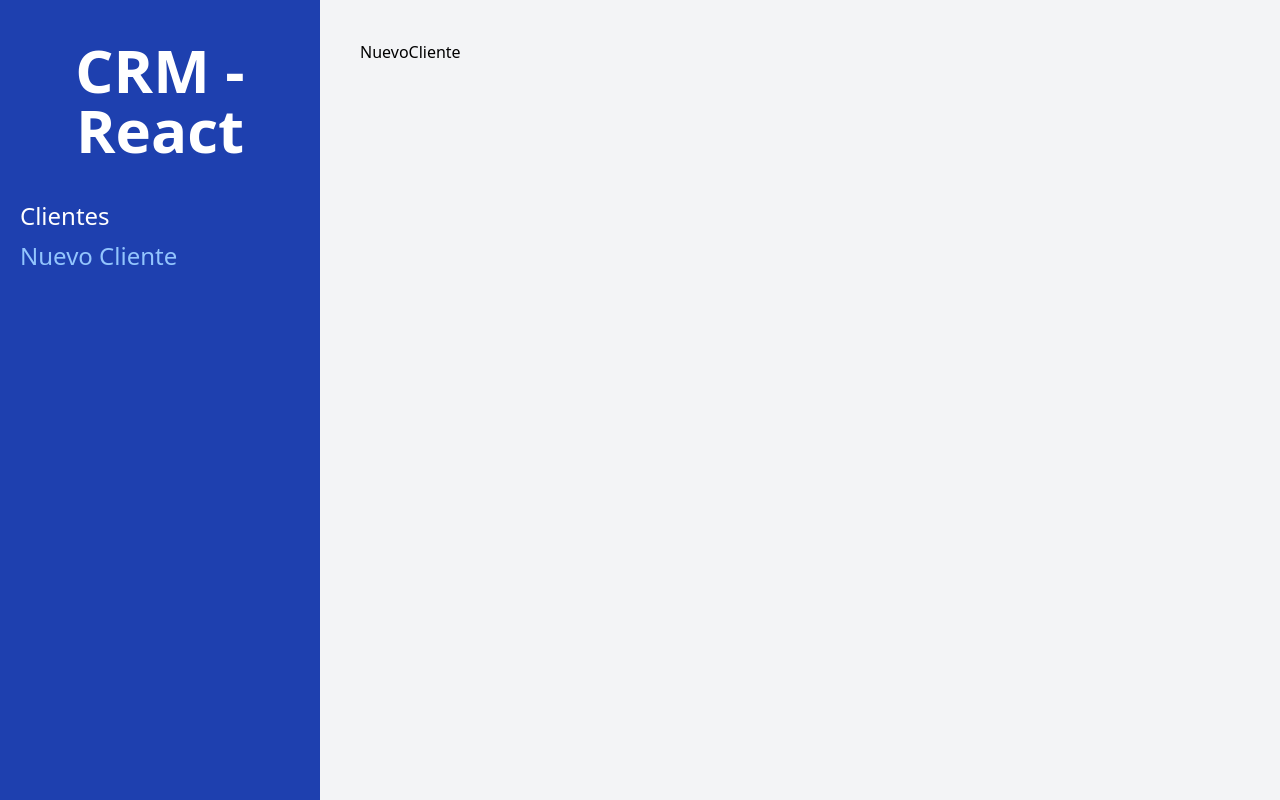
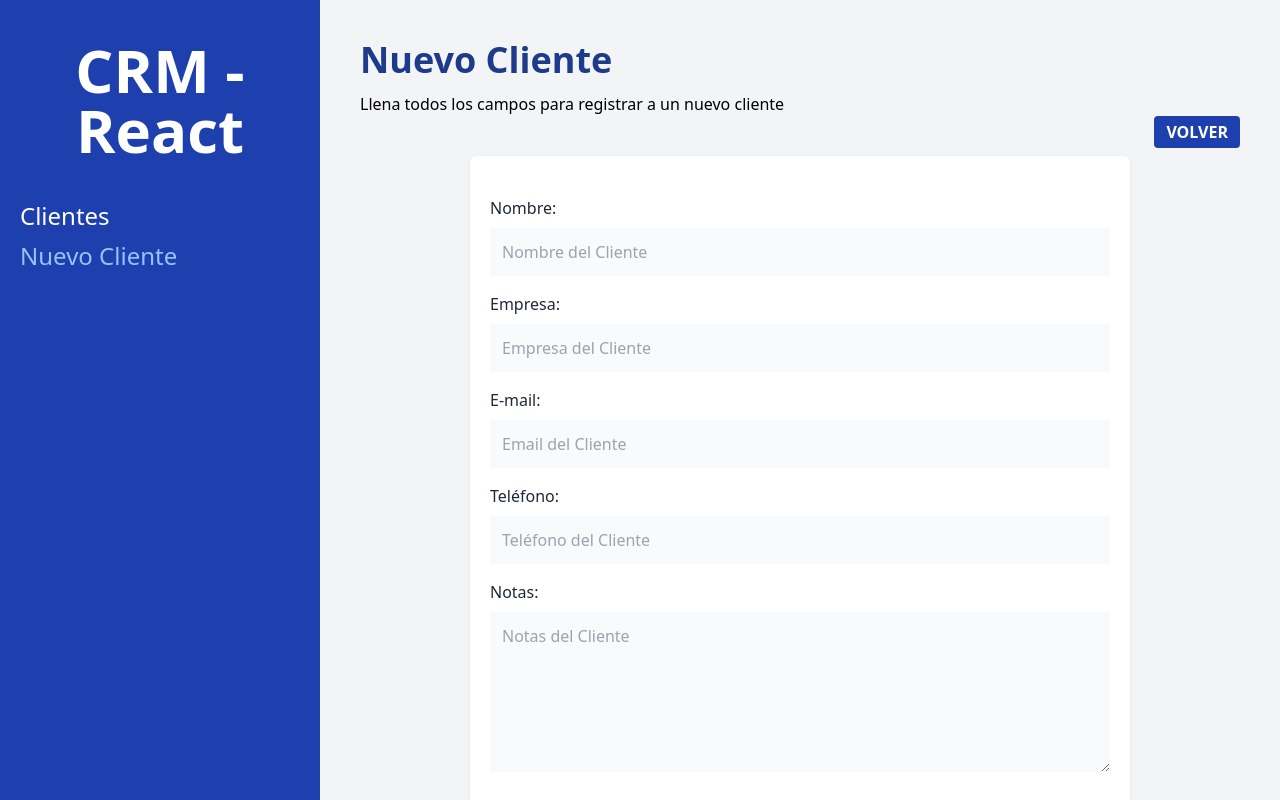
Before and after one commit to Lostovayne/Administracion-de-Clientes---React-ROUTER---Tailwind--Json-server, a React (Vite) app: page /clientes/nuevo in a window 1280 px wide. Built offline with nearby package versions, Linux system fonts and the light colour scheme.

Commit message:
Cambios agregados

```diff
--- /dev/null
+++ b/db.json
@@ -0,0 +1,39 @@
+{
+	"clientes": [
+		{
+			"id": 1,
+			"nombre": "Juan",
+			"telefono": 102013313,
+			"email": "juan@juan.com",
+			"empresa": "Codigo Con Juan"
+		},
+		{
+			"id": 2,
+			"nombre": "Karen",
+			"telefono": 138198313,
+			"email": "karen@juan.com",
+			"empresa": "Codigo Con Juan"
+		},
+		{
+			"id": 3,
+			"nombre": "Josue",
+			"telefono": 31983913,
+			"email": "josue@juan.com",
+			"empresa": "Codigo Con Juan"
+		},
+		{
+			"id": 4,
+			"nombre": "Miguel",
+			"telefono": 319381983,
+			"email": "miguel@juan.com",
+			"empresa": "Codigo Con Juan"
+		},
+		{
+			"id": 5,
+			"nombre": "Pedro",
+			"telefono": 1398198938,
+			"email": "pedro@juan.com",
+			"empresa": "Codigo Con Juan"
+		}
+	]
+}
--- /dev/null
+++ b/src/Componentes/Error.jsx
@@ -0,0 +1,8 @@
+const Error = ({ children }) => {
+	return (
+		<div className='text-center my-4 bg-red-600 text-white font-bold p-3 uppercase'>
+			{children}
+		</div>
+	)
+}
+export default Error
--- /dev/null
+++ b/src/Componentes/Formulario.jsx
@@ -0,0 +1,72 @@
+const Formulario = ({ cliente }) => {
+	return (
+		<>
+			<div className='mb-4'>
+				<label className='text-gray-800' htmlFor='nombre'>
+					Nombre:
+				</label>
+				<input
+					id='nombre'
+					type='text'
+					className='mt-2 block w-full p-3 bg-gray-50'
+					placeholder='Nombre del Cliente'
+					name='nombre'
+				/>
+			</div>
+			<div className='mb-4'>
+				<label className='text-gray-800' htmlFor='empresa'>
+					Empresa:
+				</label>
+				<input
+					id='empresa'
+					type='text'
+					className='mt-2 block w-full p-3 bg-gray-50'
+					placeholder='Empresa del Cliente'
+					name='empresa'
+				/>
+			</div>
+
+			<div className='mb-4'>
+				<label className='text-gray-800' htmlFor='email'>
+					E-mail:
+				</label>
+				<input
+					id='email'
+					type='email'
+					className='mt-2 block w-full p-3 bg-gray-50'
+					placeholder='Email del Cliente'
+					name='email'
+				/>
+			</div>
+
+			<div className='mb-4'>
+				<label className='text-gray-800' htmlFor='telefono'>
+					Teléfono:
+				</label>
+				<input
+					id='telefono'
+					type='tel'
+					className='mt-2 block w-full p-3 bg-gray-50'
+					placeholder='Teléfono del Cliente'
+					name='telefono'
+				/>
+			</div>
+
+			<div className='mb-4'>
+				<label className='text-gray-800' htmlFor='notas'>
+					Notas:
+				</label>
+				<textarea
+					as='textarea'
+					id='notas'
+					type='text'
+					className='mt-2 block w-full p-3 bg-gray-50 h-40 align-self'
+					placeholder='Notas del Cliente'
+					name='notas'
+				/>
+			</div>
+		</>
+	)
+}
+
+export default Formulario
--- a/src/Componentes/index.js
+++ b/src/Componentes/index.js
@@ -1,3 +1,5 @@
 export * from './Cliente'
+export { default as Error } from './Error'
+export { default as Formulario } from './Formulario'
 export * from './Layout'
 export * from './index'
--- /dev/null
+++ b/src/data/clientes.jsx
@@ -0,0 +1,5 @@
+export async function obtenerClientes() {
+	const respuesta = await fetch(import.meta.env.VITE_API_URL)
+	const resultado = await respuesta.json()
+	return resultado
+}
--- /dev/null
+++ b/src/data/index.js
@@ -0,0 +1 @@
+export * from './clientes'
--- a/src/main.jsx
+++ b/src/main.jsx
@@ -1,10 +1,11 @@
+import { Layout } from '@/Componentes'
+import { Home, NuevoCliente } from '@/pages'
 import React from 'react'
 import ReactDOM from 'react-dom/client'
+import { createBrowserRouter, RouterProvider } from 'react-router-dom'
 import './index.css'
-import { createBrowserRouter, RouterProvider } from 'react-router-dom'
-import { Layout } from '@/Componentes'
-import { NuevoCliente, Home } from '@/pages'
 import { loader as clienteLoader } from './pages/Home/Home'
+import { action as nuevoClienteAction } from './pages/NuevoCliente'
 
 const router = createBrowserRouter([
 	{
@@ -16,10 +17,10 @@ const router = createBrowserRouter([
 				element: <Home />,
 				loader: clienteLoader,
 			},
-
 			{
 				path: '/clientes/nuevo',
 				element: <NuevoCliente />,
+				action: nuevoClienteAction,
 			},
 		],
 	},
--- a/src/pages/Home/Home.jsx
+++ b/src/pages/Home/Home.jsx
@@ -1,56 +1,18 @@
 import { useLoaderData } from 'react-router-dom'
 import { Cliente } from '@/Componentes'
+import { obtenerClientes } from '@/data'
 
 function loader() {
-	const clientes = [
-		{
-			id: 1,
-			nombre: 'Juan',
-			telefono: 102013313,
-			email: 'juan@juan.com',
-			empresa: 'Codigo Con Juan',
-		},
-		{
-			id: 2,
-			nombre: 'Karen',
-			telefono: 138198313,
-			email: 'karen@juan.com',
-			empresa: 'Codigo Con Juan',
-		},
-		{
-			id: 3,
-			nombre: 'Josue',
-			telefono: 31983913,
-			email: 'josue@juan.com',
-			empresa: 'Codigo Con Juan',
-		},
-		{
-			id: 4,
-			nombre: 'Miguel',
-			telefono: 319381983,
-			email: 'miguel@juan.com',
-			empresa: 'Codigo Con Juan',
-		},
-		{
-			id: 5,
-			nombre: 'Pedro',
-			telefono: 1398198938,
-			email: 'pedro@juan.com',
-			empresa: 'Codigo Con Juan',
-		},
-	]
-
+	const clientes = obtenerClientes()
 	return clientes
 }
 
 const Home = () => {
 	const clientes = useLoaderData()
-
 	return (
 		<>
 			<h1 className='font-black text-4xl text-blue-900'>Clientes</h1>
 			<p className='mt-3'>Administra tus clientes</p>
-
 			{clientes.length ? (
 				<table className='w-full  bg-white shadow mt-5 table-auto'>
 					<thead className='bg-blue-800 text-white'>
--- a/src/pages/NuevoCliente.jsx
+++ b/src/pages/NuevoCliente.jsx
@@ -1,4 +1,60 @@
+import { Form, useNavigate } from 'react-router-dom'
+import { Error, Formulario } from '../Componentes'
+import { useActionData } from 'react-router-dom'
+
+export async function action({ request }) {
+	const formData = await request.formData()
+	const datos = Object.fromEntries(formData)
+	const errores = []
+	const email = formData.get('email')
+
+	let regex = new RegExp(
+		"([!#-'*+/-9=?A-Z^-~-]+(.[!#-'*+/-9=?A-Z^-~-]+)*|\"([]!#-[^-~ \t]|(\\[\t -~]))+\")@([!#-'*+/-9=?A-Z^-~-]+(.[!#-'*+/-9=?A-Z^-~-]+)*|[[\t -Z^-~]*])"
+	)
+	if (!regex.test(email)) {
+		errores.push('El email no es valido')
+	}
+
+	//Validando que todos los camops del objeto tengan algo
+	if (Object.values(datos).includes('')) {
+		errores.push('Todos los campos son obligatorios')
+	}
+	// Retornar errores
+	if (Object.keys(errores).length) {
+		return errores
+	}
+	return null
+}
+
 const NuevoCliente = () => {
-	return <div>NuevoCliente</div>
+	const errores = useActionData()
+	const navigate = useNavigate()
+	return (
+		<>
+			<h1 className='font-black text-4xl text-blue-900'>Nuevo Cliente</h1>
+			<p className='mt-3'>Llena todos los campos para registrar a un nuevo cliente </p>
+
+			<div className='flex justify-end'>
+				<button
+					className='bg-blue-800 text-white px-3 py-1 font-bold uppercase rounded'
+					onClick={() => navigate('/')}>
+					Volver
+				</button>
+			</div>
+
+			<div className='bg-white shadow rounded-md  md:w-3/4  mx-auto px-5 py-10 mt-2 '>
+				{errores?.length && errores.map((error, i) => <Error key={i}> {error} </Error>)}
+
+				<Form method='POST' noValidate>
+					<Formulario />
+					<input
+						type='submit'
+						className='w-full mt-5 p-3  uppercase bg-blue-800 font-bold text-white text-lg'
+						value='Registrar nuevo cliente'
+					/>
+				</Form>
+			</div>
+		</>
+	)
 }
 export default NuevoCliente
```
Also changed, not shown: 1 other file (tests, documents, lock files or other folders).
